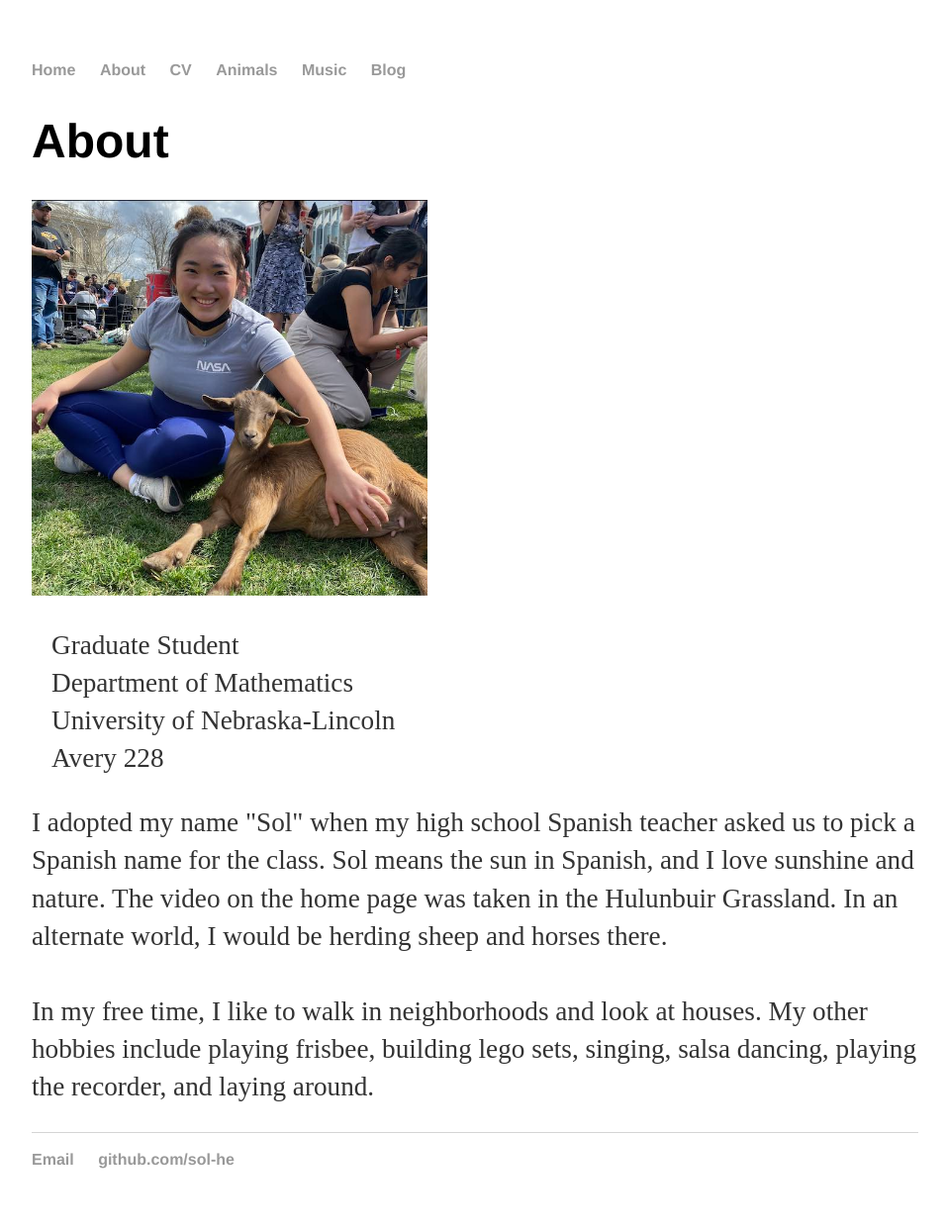
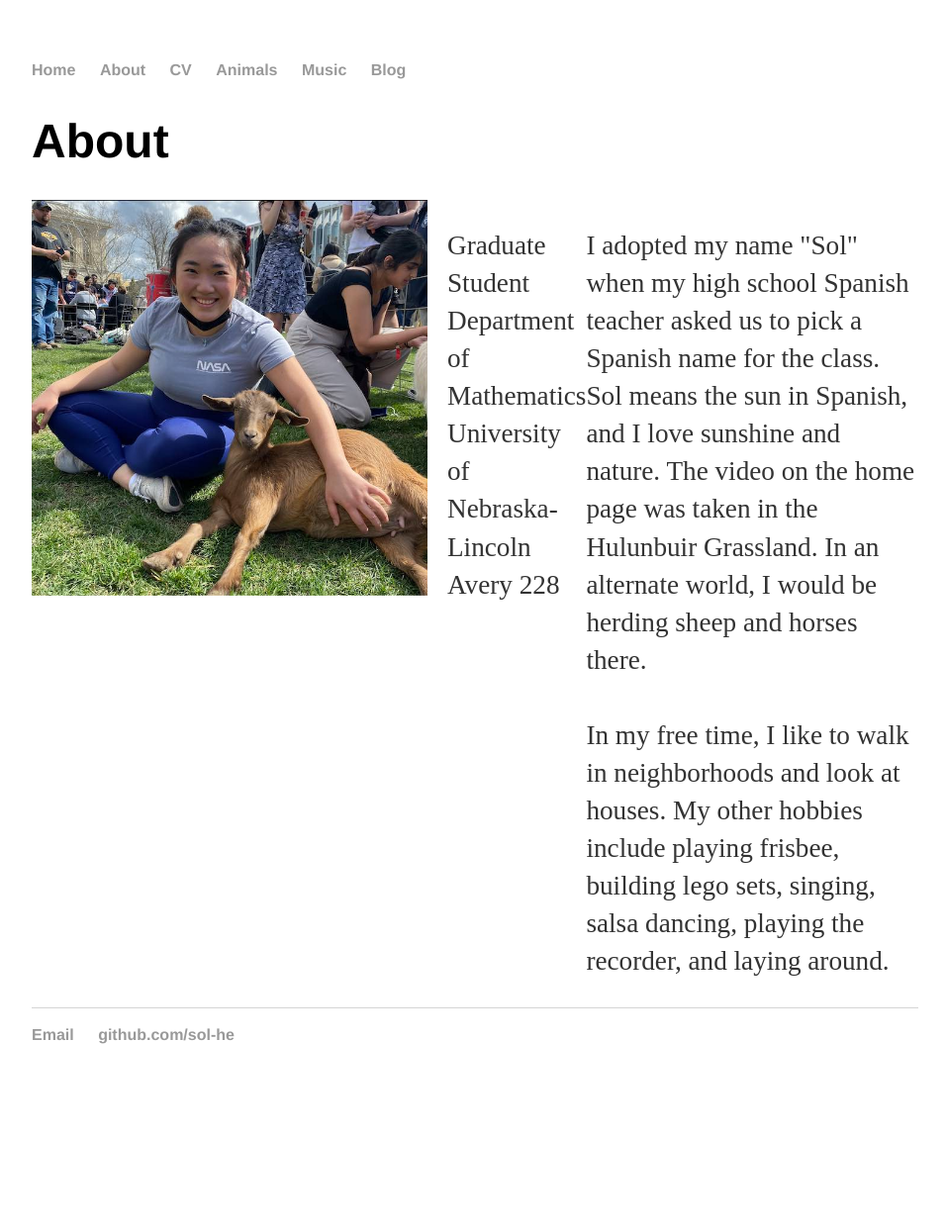
Before and after one commit to sol-he/sol-he.github.io, a Jekyll site: the page built from about/index.html, in a window 1280 px wide. Shown: the whole page at 99% size, without its empty margins (160-1117 px from the left). Built offline with Jekyll 4.4.1, drawn with Linux system fonts in a browser that asks for light colours; after the commit the page ends 1117 px from its top, so only the background shows below that.

Commit message:
changed stuff

```diff
--- a/about/index.html
+++ b/about/index.html
@@ -6,7 +6,7 @@ title: About Sol He
 		<div class="about">
 			<h1>About</h1>
 
-			<div>
+			<div class="horizontal">
 			<a target="_blank" href="/animals/lamb-min.jpg">
 			<img src="/animals/lamb.jpg" alt="lamb" height="400px">
 			</a>
--- a/css/main.css
+++ b/css/main.css
@@ -16,6 +16,9 @@ nav ul li, footer ul li { display: inline; margin-right: 20px; }
 
 footer { border-top: 1px solid #d5d5d5; font-size: 1em; }
 
+.horizontal {
+  display: flex;
+}
 /*
 .lamb {
   display: flex;
```
